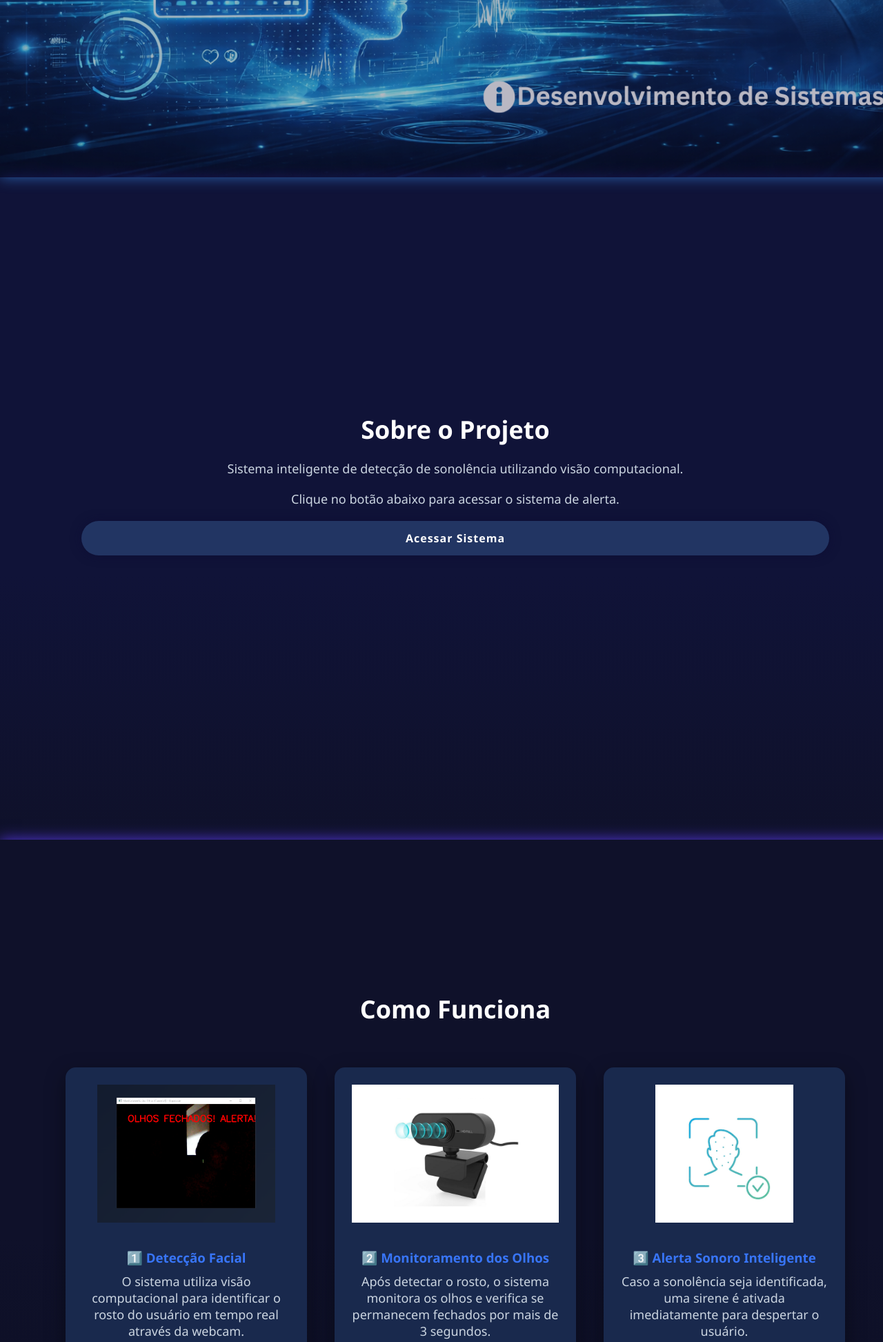
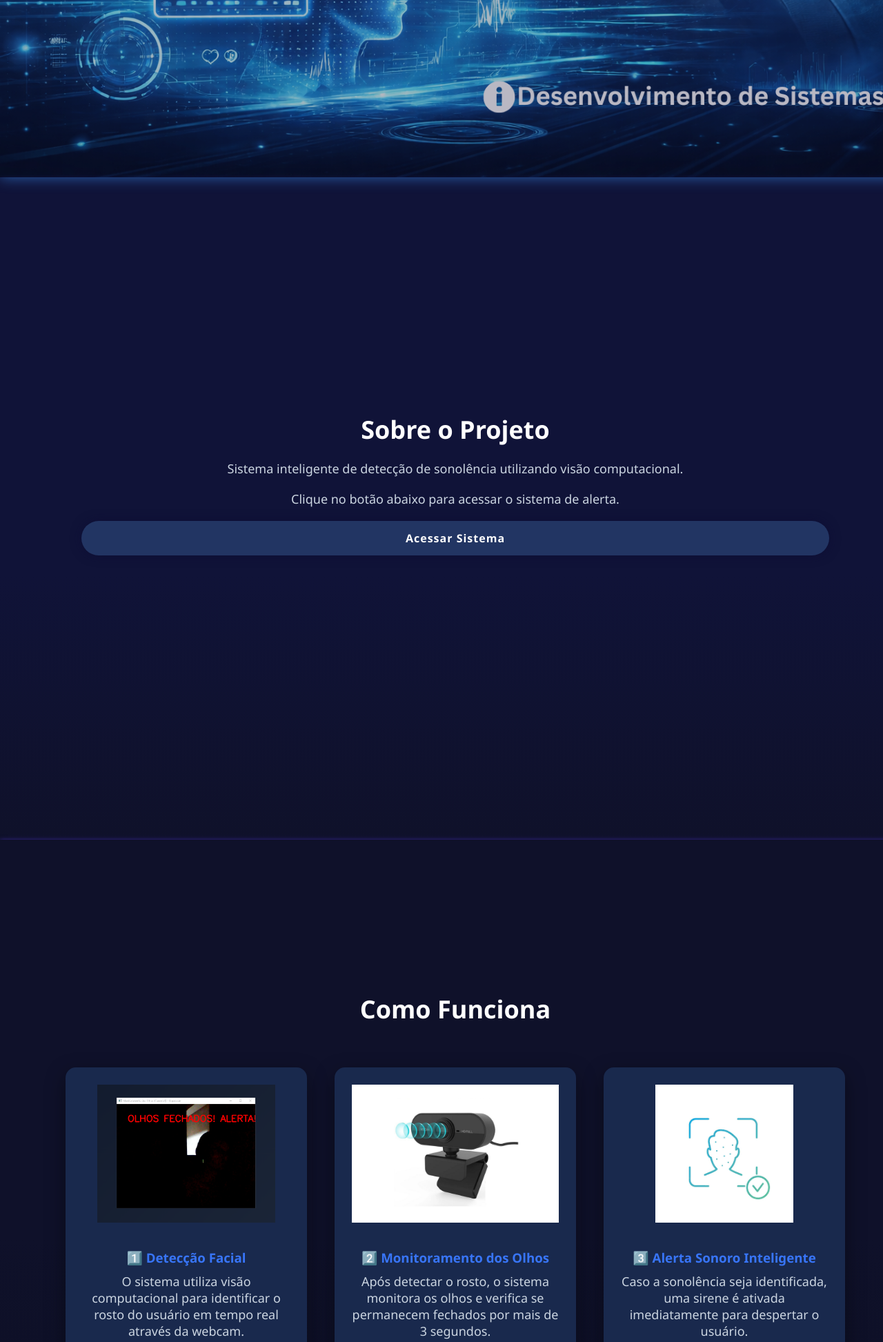
Before and after one commit to Matheuscavalcanti12/Projeto_Alerta_tcc, a Flask app: page / in a window 1280 px wide. Shown: the part 775-2720 px from the top of the page at 69% size. Run offline with Flask 3, Linux system fonts and the light colour scheme; some libraries are stand-ins or nearby versions.

Commit message:
css-nix-2

```diff
--- a/static/spa.css
+++ b/static/spa.css
@@ -89,25 +89,24 @@ section {
 /* Gradientes modernos */
 #sobre {
     background-image: linear-gradient(to bottom,#101338 60%, #0f112a);
-    box-shadow: 0 0 20px rgb(84, 54, 219);
+    box-shadow: 0 2px 7px  rgb(84, 54, 219);
     width: 100%;
 }
 
 #funcionamento {
     background-image: linear-gradient(to bottom,#0f112a 60%, #0d0f24);
-    box-shadow: 0 0 20px rgb(84, 54, 219);
+    box-shadow: 0 2px 7px  rgb(84, 54, 219);
     width: 100%;
 }
 
 #tecnologias {
     background-image: linear-gradient(to bottom,#0d0f24 60%, #0d0f24);
-    box-shadow: 0 0 20px rgb(84, 54, 219);
+    box-shadow: 0 2px 7px rgb(84, 54, 219);
     width: 100%;
 }
 
 #contato {
     background-image: linear-gradient(to bottom,#0d0f24, #151338);
-    box-shadow: 0 0 20px rgb(84, 54, 219);
     width: 100%;
 }
 
@@ -340,7 +339,7 @@ p {
     color: white;
     padding: 40px 20px 10px;
     width: 100%;
-    box-shadow: 0 0 20px rgb(84, 54, 219);
+    box-shadow: 0 2px 7px rgb(84, 54, 219);
 }
 
 .footer-container {
```
